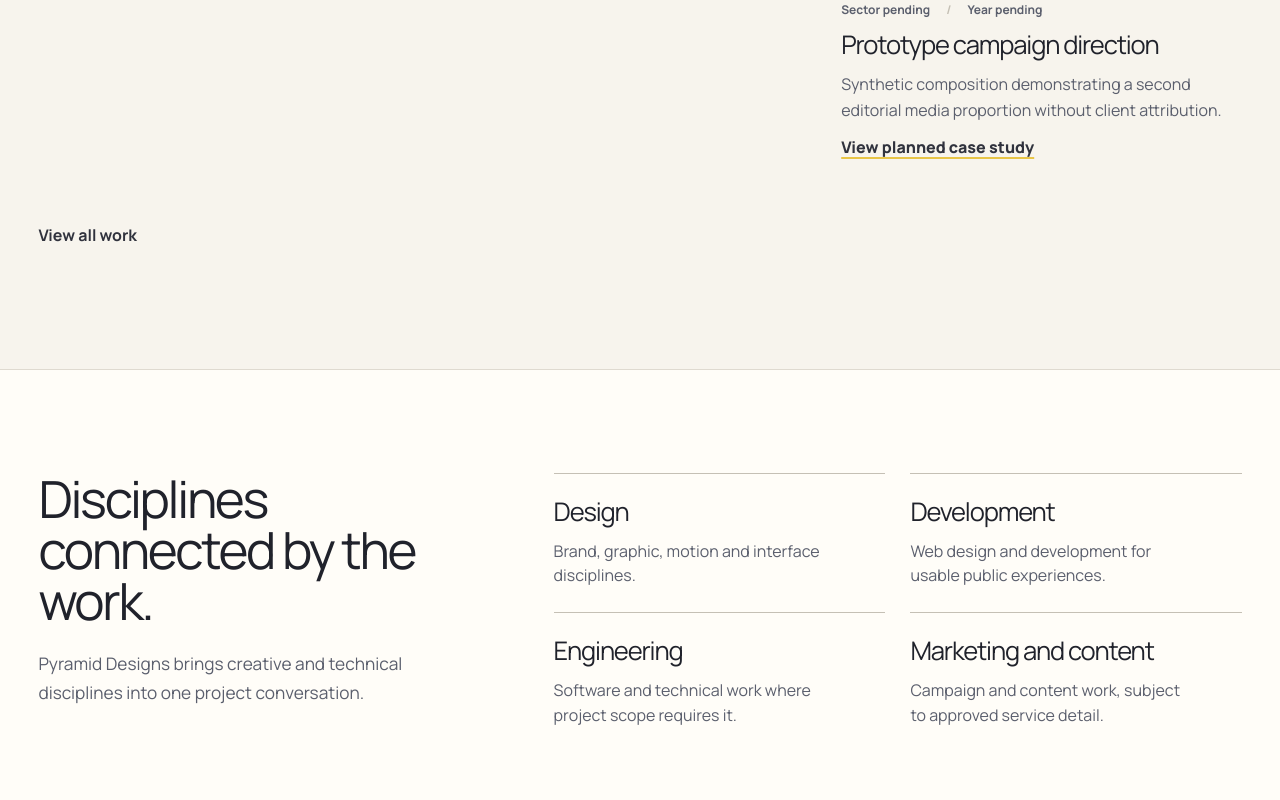
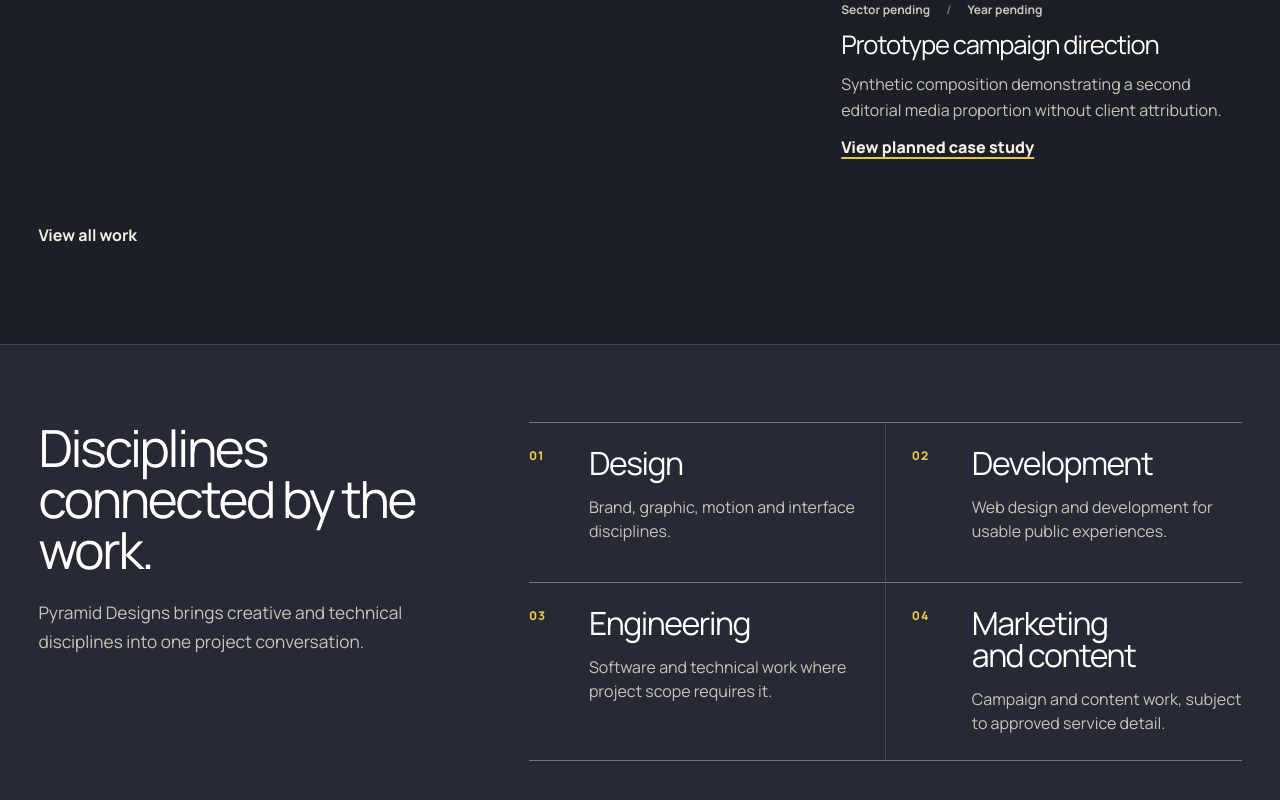
Before and after one commit to atikmurtaza/pyramid-designs, a Next.js app: page / in a window 1280 px wide. Shown: the part 1978-2778 px from the top of the page. Built offline with nearby package versions, Linux system fonts and the light colour scheme.

Commit message:
refine: incorporate Phase 1C visual review

```diff
--- a/src/app/home.css
+++ b/src/app/home.css
@@ -732,3 +732,169 @@
     forced-color-adjust: none;
   }
 }
+
+/* Phase 1C-R owner visual refinement */
+.home-work {
+  padding-bottom: clamp(3.75rem, 6vw, 6rem);
+}
+
+.home-capabilities {
+  padding-block: clamp(4rem, 6vw, 6rem);
+}
+
+.home-capabilities__layout {
+  grid-template-columns: minmax(16rem, 0.72fr) minmax(0, 1.28fr);
+  gap: clamp(3rem, 7vw, 7rem);
+}
+
+.home-capabilities__list {
+  gap: 0;
+  border-bottom: 1px solid var(--color-border);
+}
+
+.home-capabilities__list article {
+  position: relative;
+  display: grid;
+  min-height: 10rem;
+  grid-template-columns: 2.75rem minmax(0, 1fr);
+  gap: var(--space-4);
+  align-content: start;
+  padding-block: var(--space-5);
+}
+
+.home-capabilities__list article:nth-child(even) {
+  border-left: 1px solid var(--color-border-subtle);
+  padding-left: clamp(1rem, 2vw, 2rem);
+}
+
+.home-capabilities__number {
+  color: var(--color-primary);
+  font-size: 0.75rem;
+  font-weight: 800;
+  letter-spacing: 0.08em;
+  line-height: 1.5;
+}
+
+.home-capabilities__list h3 {
+  max-width: 9ch;
+  font-size: clamp(1.65rem, 2.5vw, 2.75rem);
+  line-height: 1;
+}
+
+.home-capabilities__list p {
+  max-width: 30ch;
+  margin-top: var(--space-4);
+}
+
+@media (hover: hover) and (pointer: fine) {
+  .home-capabilities__list article::after {
+    position: absolute;
+    right: 0;
+    bottom: -1px;
+    left: 0;
+    height: 2px;
+    background: var(--color-primary);
+    content: "";
+    transform: scaleX(0);
+    transform-origin: left;
+    transition: transform var(--motion-standard) var(--ease-standard);
+  }
+
+  .home-capabilities__list article:hover::after {
+    transform: scaleX(1);
+  }
+}
+
+.home-culture {
+  padding-block: clamp(4rem, 6vw, 6.5rem);
+}
+
+.home-culture__placeholder {
+  border: 1px solid var(--color-border-subtle);
+  background: color-mix(in srgb, var(--color-surface-elevated) 82%, var(--color-background));
+}
+
+.home-culture__placeholder::before {
+  inset: auto var(--space-4) var(--space-4);
+  height: 0.35rem;
+  border: 0;
+  border-radius: 0;
+  background: var(--color-primary);
+  clip-path: none;
+}
+
+.home-culture__placeholder::after {
+  content: none;
+}
+
+.home-join {
+  padding-block: clamp(4rem, 6vw, 6rem);
+}
+
+.home-parent {
+  padding-block: clamp(2rem, 3vw, 3rem);
+}
+
+.home-parent__layout {
+  grid-template-columns: 0.25rem minmax(0, 1fr) auto;
+  gap: clamp(1rem, 2vw, 1.5rem);
+}
+
+.home-parent__accent {
+  min-height: 3.25rem;
+}
+
+.home-parent h2 {
+  max-width: 34ch;
+  font-size: clamp(1.125rem, 1.6vw, 1.5rem);
+  letter-spacing: -0.025em;
+  line-height: 1.2;
+}
+
+@media (max-width: 48rem) {
+  .home-work {
+    padding-bottom: clamp(3.5rem, 9vw, 4.5rem);
+  }
+
+  .home-capabilities,
+  .home-culture,
+  .home-join {
+    padding-block: clamp(3.5rem, 9vw, 5rem);
+  }
+
+  .home-capabilities__layout {
+    grid-template-columns: 1fr;
+  }
+
+  .home-capabilities__list article {
+    min-height: 9rem;
+  }
+}
+
+@media (max-width: 30rem) {
+  .home-capabilities__list article:nth-child(even) {
+    border-left: 0;
+    padding-left: 0;
+  }
+
+  .home-capabilities__list h3 {
+    font-size: clamp(1.75rem, 9vw, 2.5rem);
+  }
+
+  .home-culture__placeholder--people,
+  .home-culture__placeholder--events {
+    aspect-ratio: 4 / 3;
+  }
+
+  .home-culture__figure--small {
+    width: 76%;
+  }
+
+  .home-parent__layout {
+    grid-template-columns: 0.25rem minmax(0, 1fr);
+  }
+
+  .home-parent .text-link {
+    grid-column: 2;
+  }
+}
--- a/src/app/layout.tsx
+++ b/src/app/layout.tsx
@@ -8,8 +8,6 @@ import "./active-navigation.css";
 
 const manrope = Manrope({ subsets: ["latin"], display: "swap", variable: "--font-manrope" });
 export const metadata: Metadata = { title: { default: "Pyramid Designs", template: "%s | Pyramid Designs" }, description: "Pyramid Designs website foundation." };
-const themeScript = `try { const theme = localStorage.getItem("pyramid-theme"); if (theme === "light" || theme === "dark") document.documentElement.dataset.theme = theme; } catch {}`;
-
 export default function RootLayout({ children }: Readonly<{ children: React.ReactNode }>) {
-  return <html lang="en" suppressHydrationWarning><head><script dangerouslySetInnerHTML={{ __html: themeScript }} /></head><body className={manrope.variable}><a className="skip-link" href="#main-content">Skip to content</a><SiteHeader />{children}<SiteFooter /></body></html>;
+  return <html lang="en" data-theme="dark"><body className={manrope.variable}><a className="skip-link" href="#main-content">Skip to content</a><SiteHeader />{children}<SiteFooter /></body></html>;
 }
--- a/src/app/page.tsx
+++ b/src/app/page.tsx
@@ -58,7 +58,7 @@ export default function HomePage() {
             Creative work, technical depth.
           </h1>
           <p className="home-hero__support" data-content-status="proposed-copy">
-            One multidisciplinary company for substantial projects and talented people in Pakistan.
+            Creative and technical disciplines working together, for ambitious projects and people ready to contribute.
           </p>
           <div className="home-hero__actions">
             <Link className="button button-primary" href="/work">View work</Link>
@@ -113,10 +113,13 @@ export default function HomePage() {
             </p>
           </div>
           <div className="home-capabilities__list">
-            {capabilities.map(([title, description]) => (
+            {capabilities.map(([title, description], index) => (
               <article data-content-status="proposed-copy" key={title}>
-                <h3>{title}</h3>
-                <p>{description}</p>
+                <span className="home-capabilities__number" aria-hidden="true">{String(index + 1).padStart(2, "0")}</span>
+                <div>
+                  <h3>{title}</h3>
+                  <p>{description}</p>
+                </div>
               </article>
             ))}
           </div>
@@ -171,7 +174,6 @@ export default function HomePage() {
           <div className="home-parent__accent" aria-hidden="true" />
           <div>
             <h2 id="parent-title">Pyramid Designs, MAD Alpha Designers company.</h2>
-            <p data-content-status="proposed-copy">Pyramid Designs keeps its own local identity while acknowledging the verified parent-company relationship.</p>
           </div>
           <a className="text-link" href="https://madalphadesigners.com" target="_blank" rel="noreferrer">
             Visit MAD Alpha Designers
--- a/src/components/layout/SiteFooter.tsx
+++ b/src/components/layout/SiteFooter.tsx
@@ -2,5 +2,45 @@ import Link from "next/link";
 import { PyramidMark } from "@/components/brand/PyramidMark";
 import { joinUs, primaryNavigation } from "./navigation";
 
-const socialLinks = [["Facebook", "https://www.facebook.com/pyramiddesignsbymadalpha/"], ["Instagram", "https://www.instagram.com/pyramiddesigns.ch1"], ["LinkedIn", "https://www.linkedin.com/company/pyramiddesignsofficial/"]] as const;
-export function SiteFooter() { return <footer className="site-footer"><div className="container site-footer__grid"><div><PyramidMark className="site-footer__mark" title="Pyramid Designs proposed brand mark" /><p className="small site-footer__note">Pyramid Designs, MAD Alpha Designers company.</p></div><nav aria-label="Footer navigation"><p className="eyebrow">Explore</p><ul>{primaryNavigation.map((item) => <li key={item.href}><Link href={item.href}>{item.label}</Link></li>)}<li><Link href={joinUs.href}>{joinUs.label}</Link></li><li><Link href="/contact">Contact</Link></li></ul></nav><div><p className="eyebrow">Connect</p><ul>{socialLinks.map(([label, href]) => <li key={label}><a href={href} target="_blank" rel="noreferrer">{label}</a></li>)}</ul><a className="small" href="https://madalphadesigners.com" target="_blank" rel="noreferrer">MAD Alpha Designers</a><p className="small site-footer__note">Pakistan</p></div><nav aria-label="Legal navigation"><p className="eyebrow">Legal</p><ul><li><Link href="/privacy">Privacy</Link></li><li><Link href="/terms">Terms</Link></li><li><Link href="/accessibility">Accessibility</Link></li></ul><p className="small site-footer__note">Public legal and contact details are pending owner approval.</p></nav></div></footer>; }
+const socialLinks = [
+  ["Facebook", "https://www.facebook.com/pyramiddesignsbymadalpha/"],
+  ["Instagram", "https://www.instagram.com/pyramiddesigns.ch1"],
+  ["LinkedIn", "https://www.linkedin.com/company/pyramiddesignsofficial/"],
+] as const;
+
+export function SiteFooter() {
+  return (
+    <footer className="site-footer">
+      <div className="container site-footer__grid">
+        <div>
+          <PyramidMark className="site-footer__mark" title="Pyramid Designs proposed brand mark" />
+        </div>
+        <nav aria-label="Footer navigation">
+          <p className="eyebrow">Explore</p>
+          <ul>
+            {primaryNavigation.map((item) => <li key={item.href}><Link href={item.href}>{item.label}</Link></li>)}
+            <li><Link href={joinUs.href}>{joinUs.label}</Link></li>
+            <li><Link href="/contact">Contact</Link></li>
+          </ul>
+        </nav>
+        <div>
+          <p className="eyebrow">Connect</p>
+          <ul>
+            {socialLinks.map(([label, href]) => <li key={label}><a href={href} target="_blank" rel="noreferrer">{label}</a></li>)}
+          </ul>
+          <a className="small" href="https://madalphadesigners.com" target="_blank" rel="noreferrer">MAD Alpha Designers</a>
+          <p className="small site-footer__note">Pakistan</p>
+        </div>
+        <nav aria-label="Legal navigation">
+          <p className="eyebrow">Legal</p>
+          <ul>
+            <li><Link href="/privacy">Privacy</Link></li>
+            <li><Link href="/terms">Terms</Link></li>
+            <li><Link href="/accessibility">Accessibility</Link></li>
+          </ul>
+          <p className="small site-footer__note">Public legal and contact details are pending owner approval.</p>
+        </nav>
+      </div>
+    </footer>
+  );
+}
```
Also changed, not shown: 1 other file (tests, documents, lock files or other folders).
